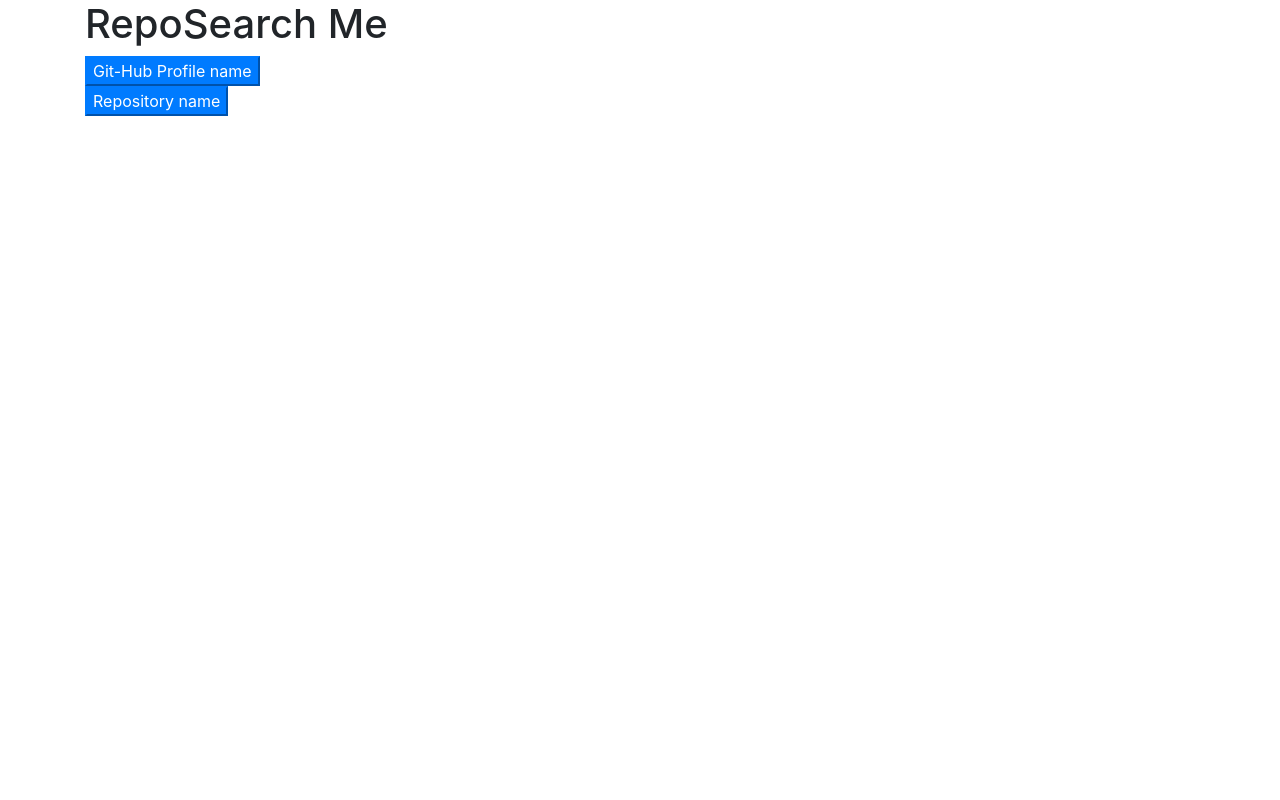
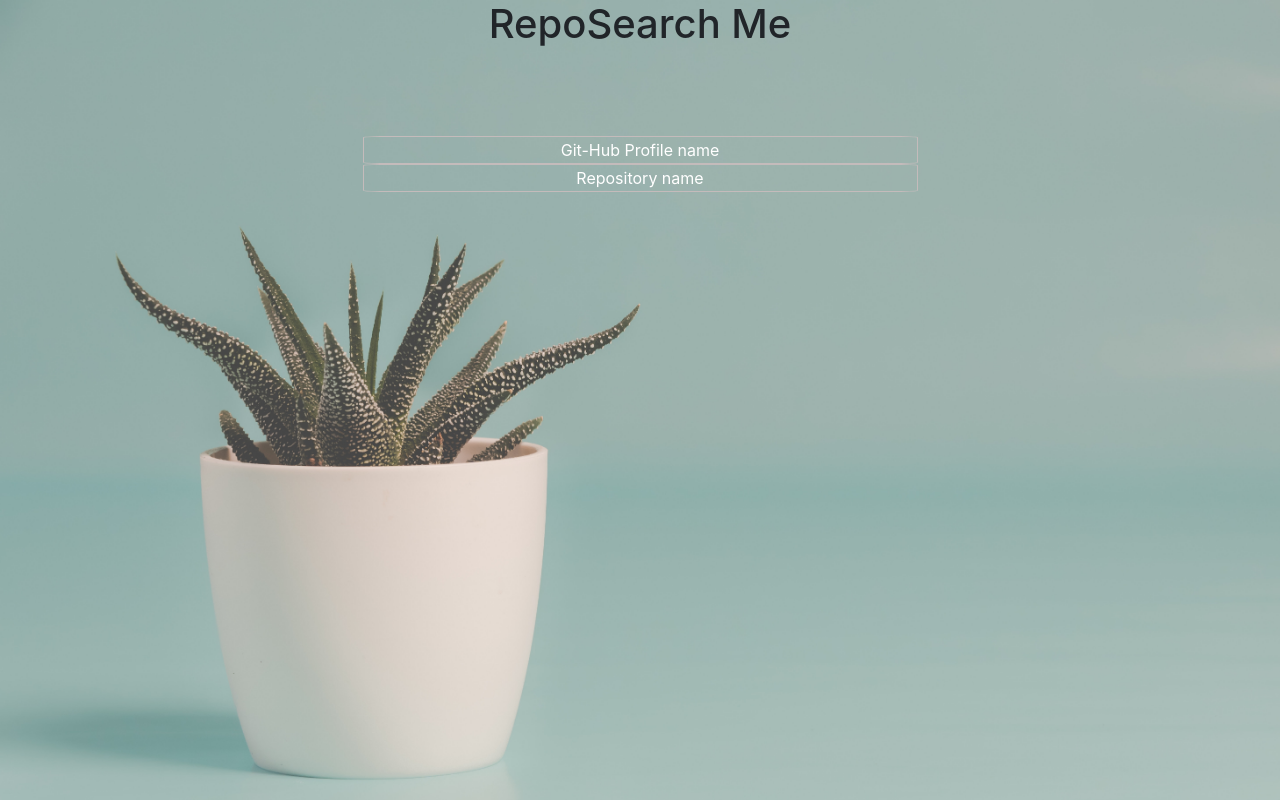
Before and after one commit to Davisdavy/repo-search, an Angular app: page /home in a window 1280 px wide. Built offline with nearby package versions, Linux system fonts and the light colour scheme; what @ngx-progressbar/core, @ngx-progressbar/http would draw is missing.

Commit message:
Add image background

```diff
--- a/src/app/home/home.component.css
+++ b/src/app/home/home.component.css
@@ -2,3 +2,19 @@ a{
    text-decoration: none;
    color: #fff;
 }
+
+button{
+   background: none;
+   width: 50%;
+   border: 1px solid rgb(196, 187, 187);
+   position: relative;
+   top: 10vh;
+   border-radius: 5%;
+}
+.sub-container{
+    text-align: center;
+}
+button:hover{
+    color: black;
+    background-color: rgb(75, 71, 71);
+}
--- a/src/app/home/home.component.html
+++ b/src/app/home/home.component.html
@@ -1,5 +1,6 @@
 
 <div class="container">
+  <div class="sub-container">
     <h1>RepoSearch Me</h1>
 
     <div>
@@ -8,5 +9,6 @@
     <div>
       <button class="repo btn-primary"><a routerLink='/repo' routerLinkActive='active'>Repository name</a></button>
     </div>
+  </div>
     </div>
     <!-- <router-outlet></router-outlet> -->
--- a/src/styles.css
+++ b/src/styles.css
@@ -1 +1,6 @@
 /* You can add global styles to this file, and also import other style files */
+body{
+    background: url("assets/blue.jpg") no-repeat;
+    background-position: fixed;
+    background-size: 100% 800%;
+}
```
Also changed, not shown: src/assets/blue.jpg (added).
